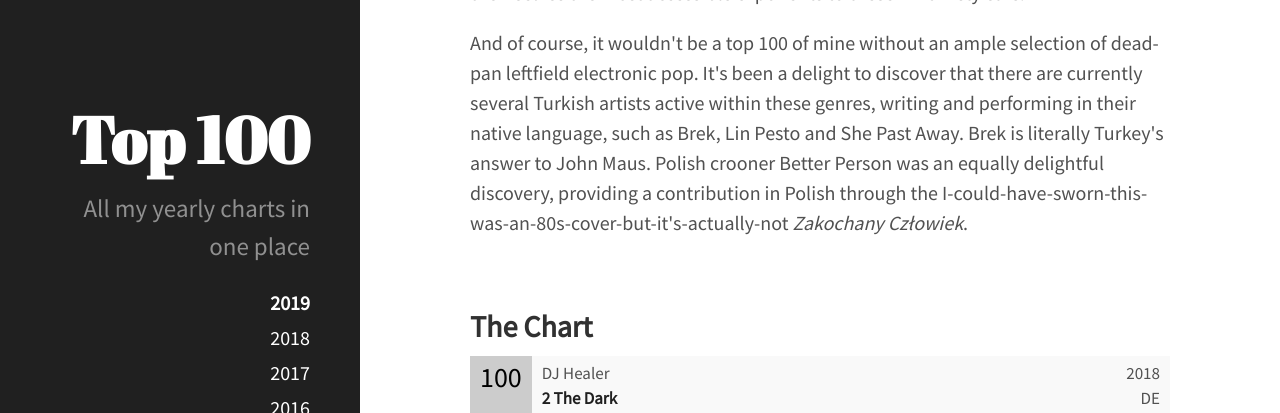
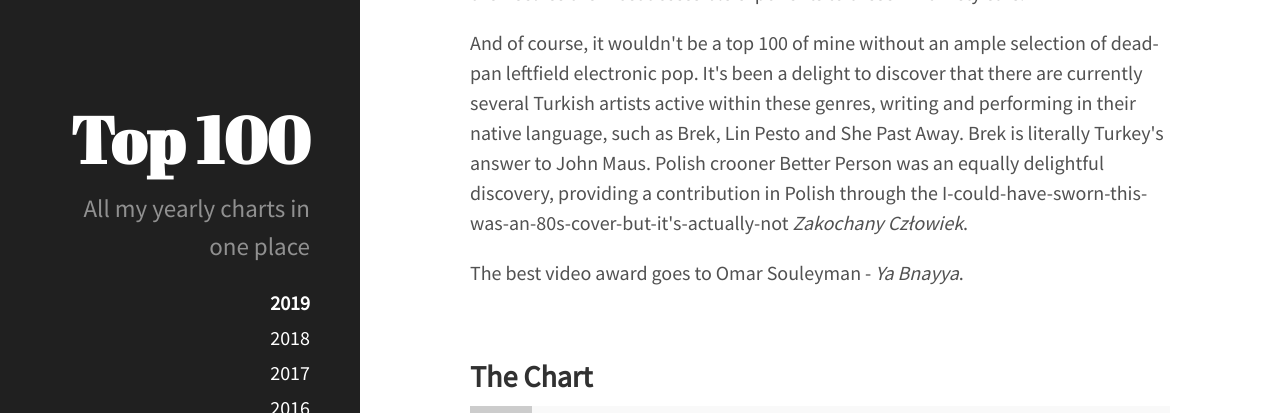
Before and after one commit to erikjalevik/top100, a Jekyll site: the page built from _posts/2020-01-27-2019.html, in a window 1280 px wide and 900 px high, scrolled down 1412 px, cut to the strip 0-413 px from the top of the window. Built offline with Jekyll 4.4.1, drawn with Linux system fonts in a browser that asks for light colours.

Commit message:
Update post

```diff
--- a/_posts/2020-01-27-2019.html
+++ b/_posts/2020-01-27-2019.html
@@ -18,4 +18,6 @@ chart: 2019
 
 <p>And of course, it wouldn't be a top 100 of mine without an ample selection of dead-pan leftfield electronic pop. It's been a delight to discover that there are currently several Turkish artists active within these genres, writing and performing in their native language, such as Brek, Lin Pesto and She Past Away. Brek is literally Turkey's answer to John Maus. Polish crooner Better Person was an equally delightful discovery, providing a contribution in Polish through the I-could-have-sworn-this-was-an-80s-cover-but-it's-actually-not <i>Zakochany Człowiek</i>.</p>
 
+<p>The best video award goes to Omar Souleyman - <i>Ya Bnayya</i>.</p>
+
 {% include chart.html year="2019" %}
```
